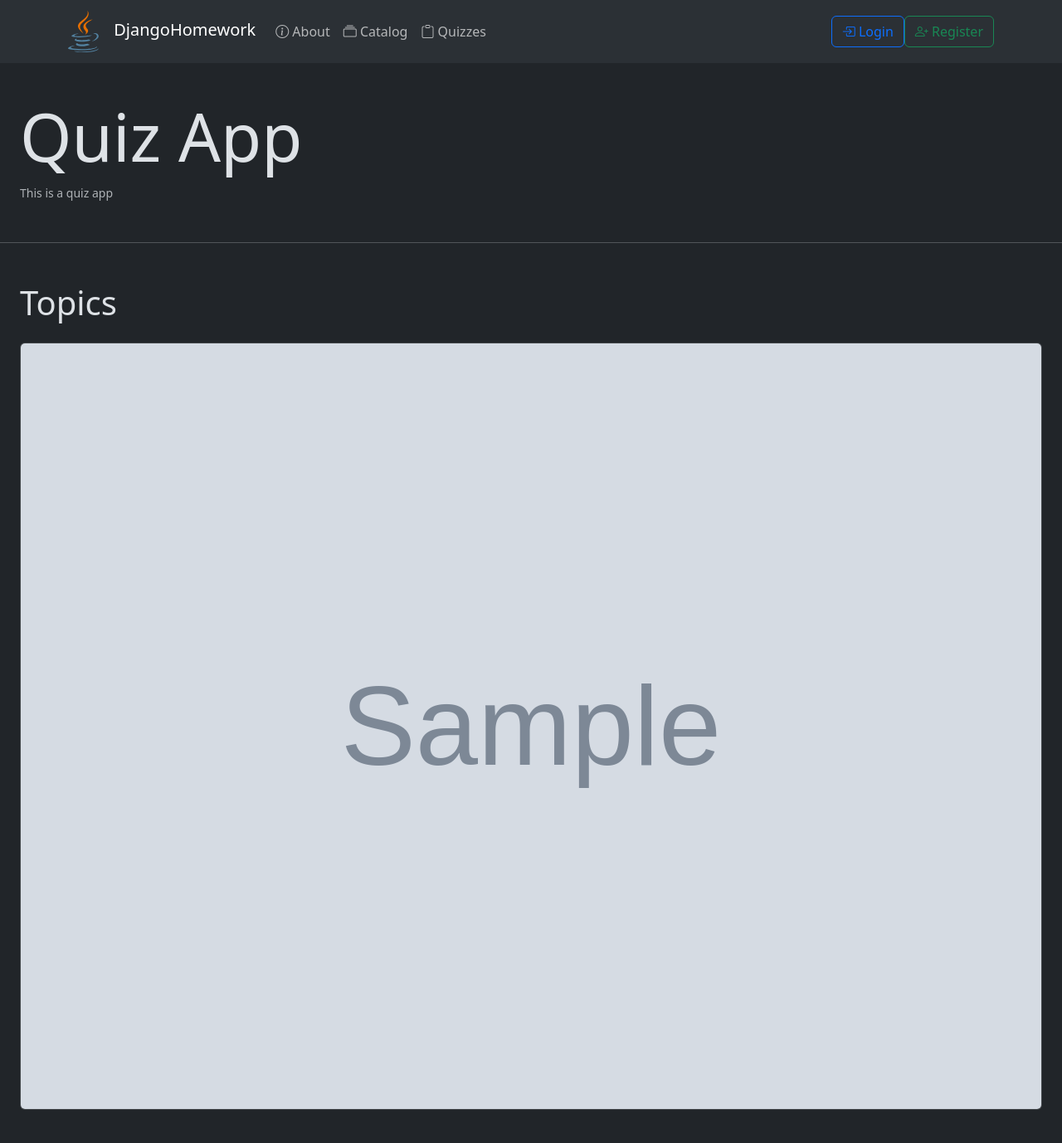
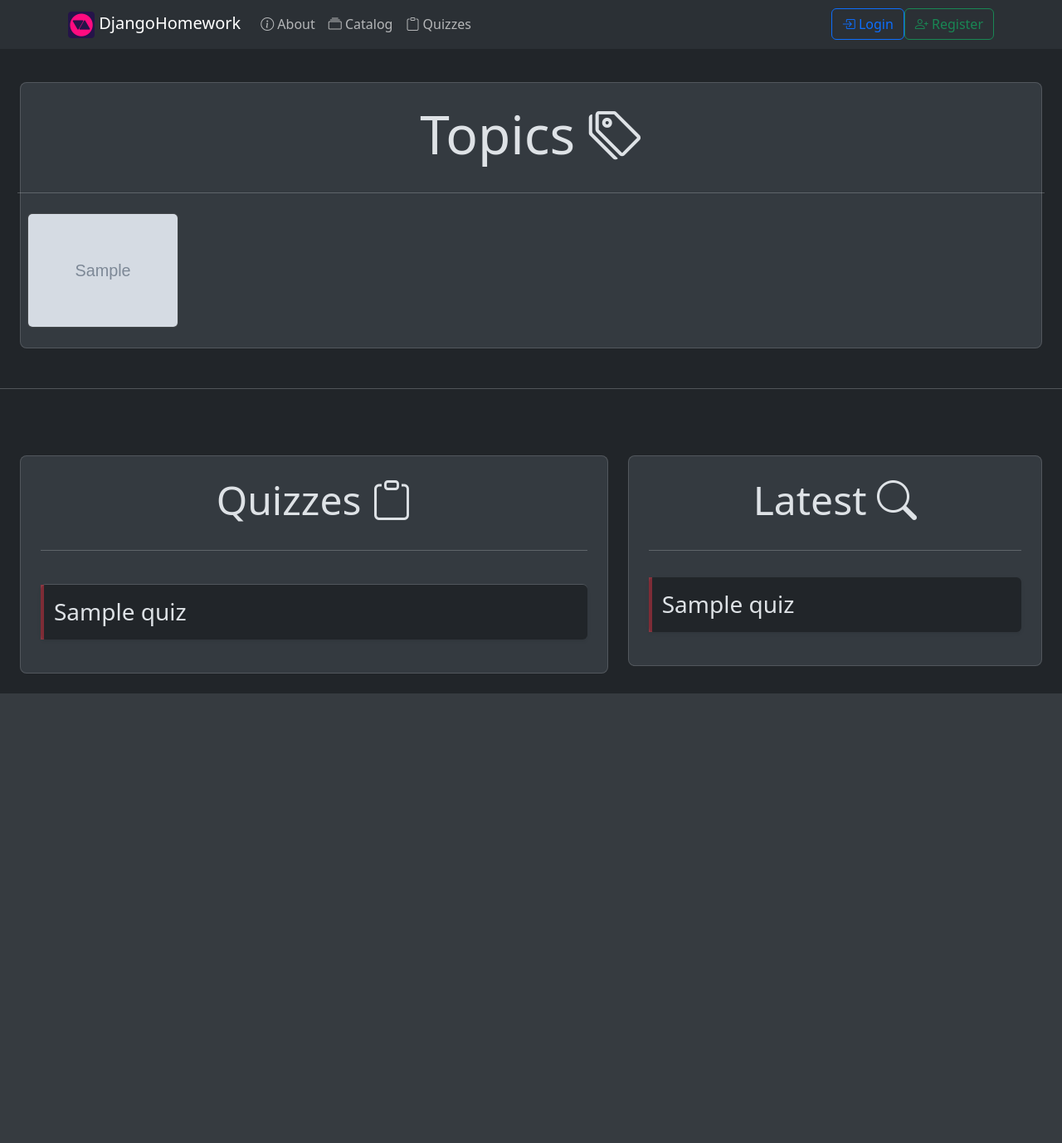
Before and after one commit to router97/DjangoHomework, a Django app: template apps/quiz/templates/quiz/index.html in a window 1280 px wide. Shown: the whole page at 83% size. After the commit the page ends 836 px from the top, so only its background shows below. Run offline with Django 5.2, Linux system fonts and the light colour scheme; the template is opened without the code that fills it: most values are stand-ins (such as "Sample title", 1, 10 or a date in 2020); grey boxes marked "Sample" are stand-in pictures.

Commit message:
design + favicon

```diff
--- a/apps/quiz/templates/quiz/index.html
+++ b/apps/quiz/templates/quiz/index.html
@@ -4,30 +4,92 @@
 
 {% block content %}
 
+<!-- Topics -->
+{% if object_list %}
+<div class="mt-3 rounded-3 bg-body-dark p-4">
 
-<div class="mt-3 p-4">
-    <h1 class="display-1">Quiz App</h1>
-    <small class="text-muted">This is a quiz app</small>
-</div>
+    <!-- Topic Cards -->
+    <div class="card rounded-3 bg-body-secondary p-2">
 
-<hr class="my-4">
-
-<!-- Topics -->
-<div class="mt-3 rounded-3 bg-body-dark p-4">
-    {% if object_list %}
-        <h1>Topics</h1>
-        <div class='row mt-4'>
-
-                {% for topic in object_list %}
-                <div class="col">
+        <div class="row mt-3 d-flex justify-content-between">
+            <h3 class="card-title display-3 text-center">Topics <i class="bi bi-tags"></i></h3>
+            <hr class="my-4">
+            {% for topic in object_list %}
+                <div class="col-md-2">
                     {% include "quiz/topic_card.html" with topic=topic %}
                 </div>
-                {% endfor %}
+            {% endfor %}
+        </div>
 
+        {% if is_paginated %}
+            <hr class="mb-4">
+            <nav aria-label="Page navigation">
+                <ul class="pagination justify-content-center">
+                    {% if page_obj.has_previous %}
+                        <li class="page-item">
+                            <a class="page-link" href="?page=1">&laquo; First</a>
+                        </li>
+                        <li class="page-item">
+                            <a class="page-link" href="?page={{ page_obj.previous_page_number }}">Previous</a>
+                        </li>
+                    {% endif %}
+
+                    <li class="page-item active">
+                        <a class="page-link" href="?page={{ page_obj.number }}">{{ page_obj.number }}</a>
+                    </li>
+
+                    {% if page_obj.has_next %}
+                        <li class="page-item">
+                            <a class="page-link" href="?page={{ page_obj.next_page_number }}">Next</a>
+                        </li>
+                        <li class="page-item">
+                            <a class="page-link" href="?page={{ page_obj.paginator.num_pages }}">Last &raquo;</a>
+                        </li>
+                    {% endif %}
+                </ul>
+            </nav>
+        {% endif %}
+    </div>
+</div>
+{% endif %}
+
+
+<!-- Quizzes -->
+{% if quizzes %}
+<hr class="my-4">
+<div class="mt-3 rounded-3 bg-body-dark p-4">
+    <div class="row mt-3 d-flex justify-content-between">
+
+        <!-- Random Quizzes -->
+        <div class="col-md-7">
+            <div class="card mt-3 rounded-3 bg-body-secondary p-4">
+                <h5 class="card-title display-5 text-center">Quizzes <i class="bi bi-clipboard"></i></h5>
+                <hr class="my-4">
+                <ul class="list-group mt-3">
+                    {% for quiz in quizzes %}
+                        {% include "quiz/quiz_card.html" with quiz=quiz %}
+                    {% endfor %}
+                </ul>
+            </div>
         </div>
-    {% else %}
-        <p>No Topics available</p>
+
+        <!-- Latest Quizzes -->
+        <div class="col-md-5">
+            <div class="card mt-3 rounded-3 bg-body-secondary p-4">
+                <h5 class="card-title display-5 text-center">Latest <i class="bi bi-search"></i></h5>
+                <hr class="my-4">
+                <div class="mt-2">
+                    {% for quiz in quizzes_latest %}
+                        {% include "quiz/quiz_card.html" with quiz=quiz %}
+                    {% endfor %}
+                </div>
+            </div>
+        </div>
+
+    </div>
+</div>
     {% endif %}
-</div>
+
+
 
 {% endblock content %}
--- a/apps/quiz/templates/quiz/quiz_card.html
+++ b/apps/quiz/templates/quiz/quiz_card.html
@@ -5,7 +5,8 @@
     }
     .stripe {
         position: absolute;
-        transition: width 0.3s ease-out;
+        transition: width 0.3s ease-out,
+                    opacity 0.1s;
         top: 0;
         left: 0;
         bottom: 0;
@@ -14,6 +15,9 @@
     }
     .quiz-card:hover .stripe {
         width: 100%;
+    }
+    .quiz-card:active .stripe {
+        opacity: 0.7;
     }
 
     .quiz-title {
@@ -24,16 +28,20 @@
     }
 
     .quiz-arrow {
-        transition: opacity 0.5s ease-in-out, margin-left 0.7s ease-in-out;
+        transition: opacity 0.5s, margin-left 0.4s;
         opacity: 0;
     }
     .quiz-card:hover .quiz-arrow {
         opacity: 0.8;
         margin-left: 5px;
     }
+    .quiz-card:active .quiz-arrow {
+        opacity: 0.9;
+        margin-left: 10px;
+    }
 
     .quiz-description {
-        transition: opacity 0.5s, margin-left 0.6s ease-in-out, height 0.5s;
+        transition: opacity 0.5s, margin-left 0.55s ease-in-out, height 0.3s ease-out;
         opacity: 0;
         height: 0;
     }
--- a/apps/quiz/templates/quiz/topic_card.html
+++ b/apps/quiz/templates/quiz/topic_card.html
@@ -4,12 +4,12 @@
         position: relative;
     }
     .topic-card:hover {
-        transform: scale(1.02);
+        transform: scale(1.01);
         box-shadow: 0 0 8px 1px rgba(0, 0, 0, 0.5);
     }
     .topic-card:active {
         filter: brightness(80%);
-        transform: scale(0.98);
+        transform: scale(0.99);
     }
     .topic-card-overlay {
         position: absolute;
--- a/templates/base.html
+++ b/templates/base.html
@@ -1,12 +1,44 @@
+<!DOCTYPE html>
+
 {% load static %}
 
-<!doctype html>
 <html lang="en" data-bs-theme="dark">
     <head>
+
+        <title>{% block title %}{% endblock title %} | DjangoHomework</title>
+
         <meta charset="utf-8">
         <meta name="viewport" content="width=device-width, initial-scale=1">
-        <title>{% block title %}{% endblock title %} | DjangoHomework</title>
-        <link rel="icon" type="image/svg+xml" href="{% static 'favicon.svg' %}">
+        <meta name="description" content="A Django Website">
+        <meta name="author" content="router97">
+        <meta name="keywords" content="HTML, CSS, Python, Django">
+
+        <meta name="theme-color" content="#000000">
+
+        <meta name="apple-mobile-web-app-status-bar-style" content="black-translucent">
+        <meta name="apple-mobile-web-app-status-capable" content="yes">
+        <meta name="apple-mobile-web-app-status-title" content="DjangoHomework">
+
+        <meta name="robots" content="index, follow">
+        <meta name="robots" content="noarchive">
+        <meta name="robots" content="nosnippet">
+        <meta name="robots" content="max-snippet:-1, max-image-preview:large, max-video-preview:-1">
+
+        <meta property="og:title" content="DjangoHomework">
+        <meta property="og:description" content="A Django Website">
+        <meta property="og:image" content="{% static 'favicon/apple-touch-icon.png' %}">
+        <meta property="og:type" content="website">
+        <meta property="og:site_name" content="DjangoHomework">
+        <meta property="og:locale" content="en_US">
+
+
+        <link rel="apple-touch-icon" sizes="180x180" href="{% static 'favicon/apple-touch-icon.png' %}">
+        <link rel="icon" type="image/png" sizes="32x32" href="{% static 'favicon/favicon-32x32.png' %}">
+        <link rel="icon" type="image/png" sizes="16x16" href="{% static 'favicon/favicon-16x16.png' %}">
+        <link rel="manifest" href="{% static 'favicon/site.webmanifest' %}">
+        <link rel="apple-touch-startup-image" href="{% static 'favicon/apple-touch-icon.png' %}">
+
+
         <link href="https://cdn.jsdelivr.net/npm/bootstrap@5.3.2/dist/css/bootstrap.min.css" rel="stylesheet" integrity="sha384-T3c6CoIi6uLrA9TneNEoa7RxnatzjcDSCmG1MXxSR1GAsXEV/Dwwykc2MPK8M2HN" crossorigin="anonymous">
         <link href="https://cdn.jsdelivr.net/npm/bootstrap-icons@1.8.0/font/bootstrap-icons.css" rel="stylesheet">
     </head>
--- a/templates/navbar.html
+++ b/templates/navbar.html
@@ -6,7 +6,7 @@
 
         <!-- Logo -->
         <a class="navbar-brand" href="{% url 'blog:index' %}">
-            <img src="{% static 'favicon.svg' %}" alt="Logo" height=50 width=50>
+            <img src="{% static 'favicon/favicon-32x32.png' %}">
             DjangoHomework
         </a>
 
```
Also changed, not shown: apps/quiz/models.py (+57 -38 lines), apps/quiz/templates/quiz/quiz.html (+12 -0 lines), apps/quiz/templates/quiz/quiz_by_topic.html (+22 -24 lines), apps/quiz/views.py (+11 -0 lines), apps/quiz/migrations/0006_alter_quiz_options_alter_topic_description_and_more.py (added), static/Drake_goofy_doober.jpg (deleted), static/favicon.svg (deleted), static/favicon/android-chrome-192x192.png (added), static/favicon/android-chrome-512x512.png (added), static/favicon/apple-touch-icon.png (added), static/favicon/favicon-16x16.png (added), static/favicon/favicon-32x32.png (added), static/favicon/favicon.ico (added), static/favicon/site.webmanifest (added).
